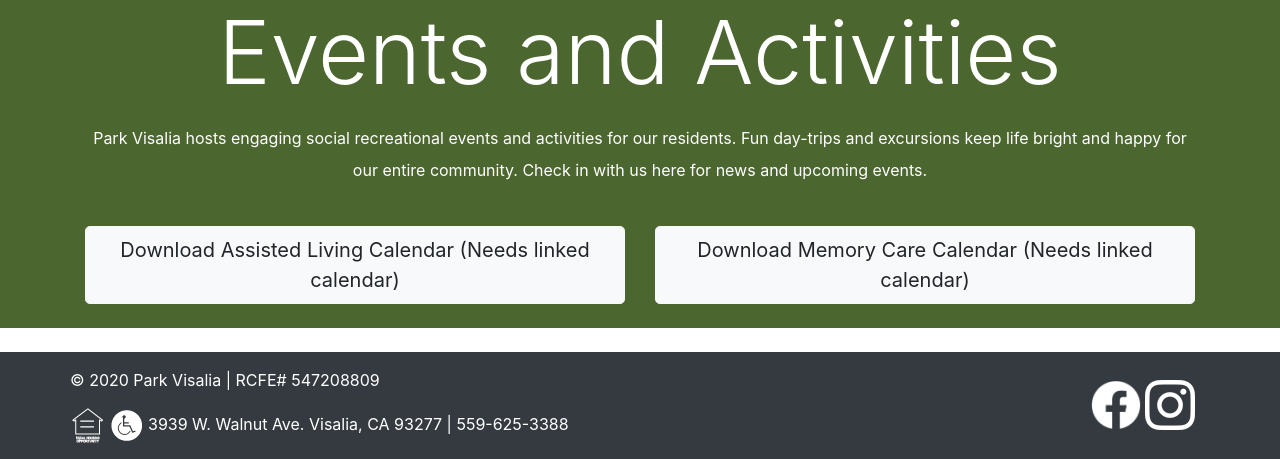
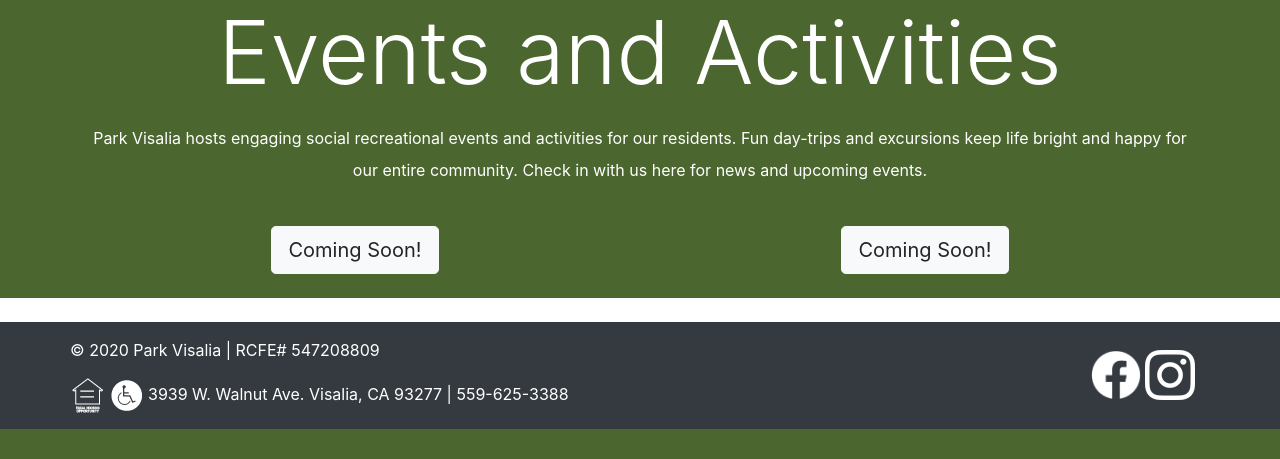
Before and after one commit to BrentWallace/park-visalia, a Node server app: page /activities in a window 1280 px wide. Shown: the part 938-1397 px from the top of the page. After the commit the page ends 1367 px from the top, so only its background shows below. Run offline with Node 20, Linux system fonts and the light colour scheme.

Commit message:
Added coming soon to calendar link buttons on actitivies page

```diff
--- a/templates/views/activities.hbs
+++ b/templates/views/activities.hbs
@@ -24,10 +24,10 @@
           <p class="extra-height">Park Visalia hosts engaging social recreational events and activities for our residents. Fun day-trips and excursions keep life bright and happy for our entire community. Check in with us here for news and upcoming events.</p>
           <div class="row">
             <div class="col-sm-6 mt-4">
-              <a target="_blank" href="#"><button class="btn btn-lg btn-light">Download Assisted Living Calendar (Needs linked calendar)</button></a>
+              <a target="_blank" href="#"><button class="btn btn-lg btn-light">Coming Soon!</button></a>
             </div>
             <div class="col-sm-6 mt-4">
-              <a target="_blank" href="#"><button class="btn btn-lg btn-light">Download Memory Care Calendar (Needs linked calendar)</button></a>
+              <a target="_blank" href="#"><button class="btn btn-lg btn-light">Coming Soon!</button></a>
             </div>
           </div>
         </div>
```
